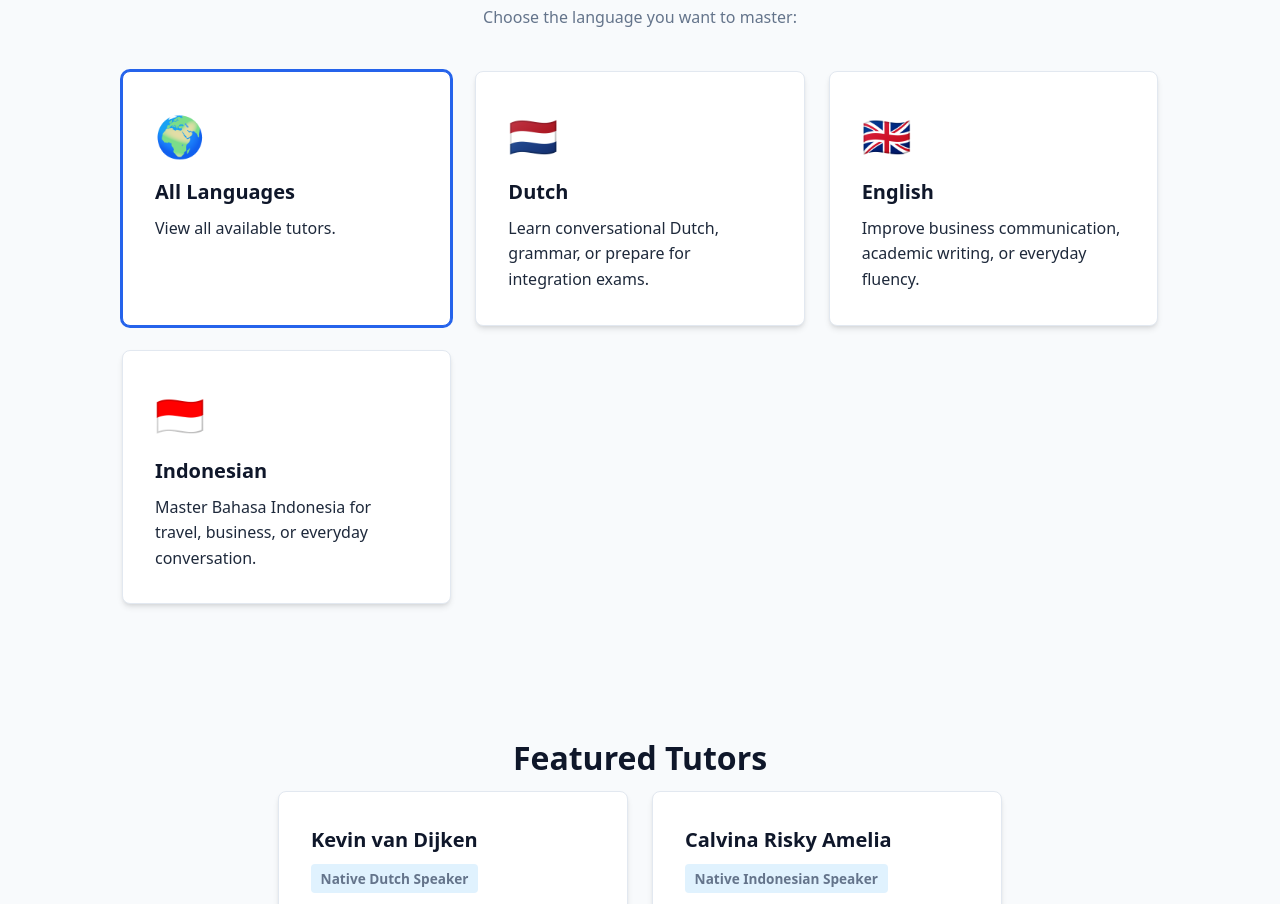
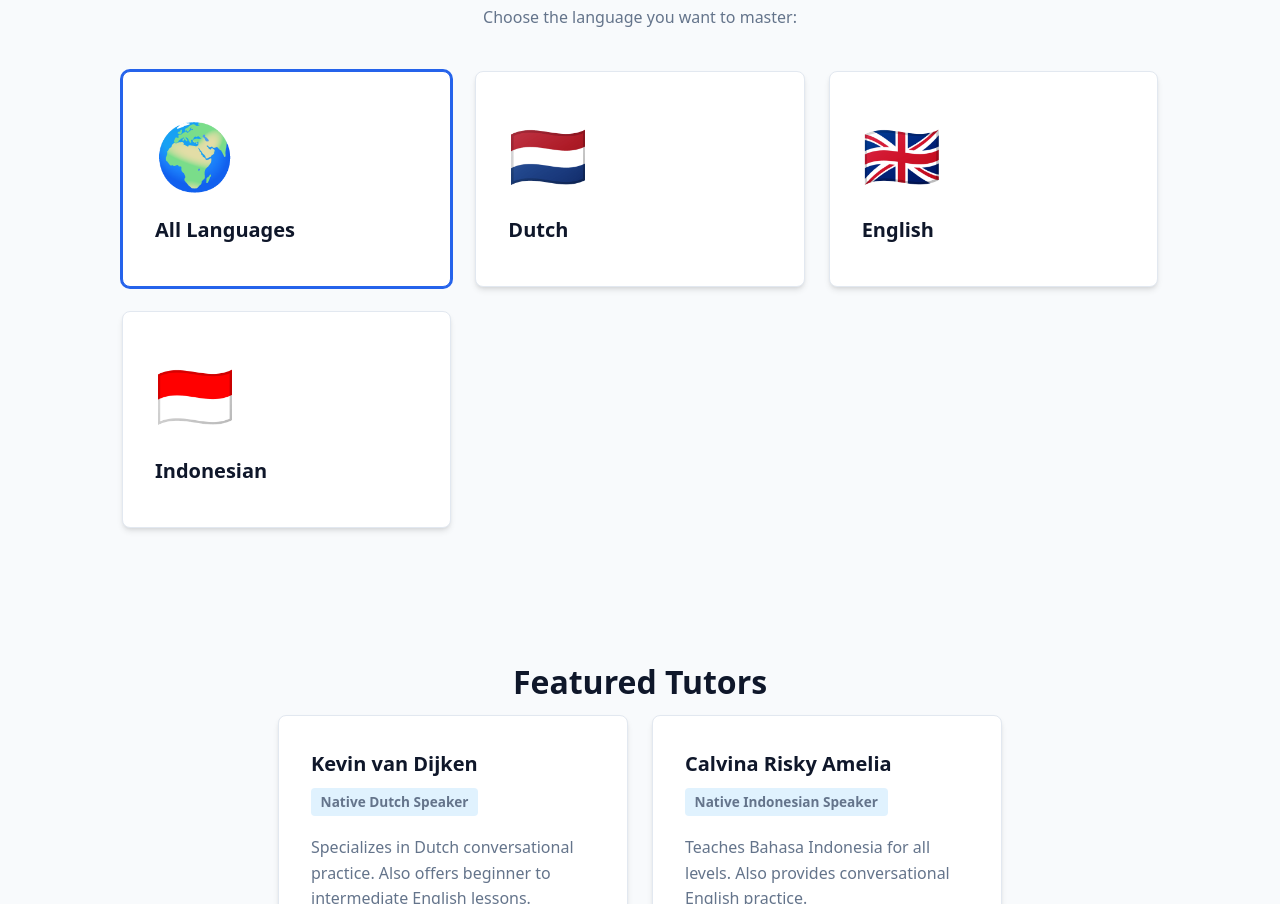
Before and after one commit to ITHaste/Language-Tutoring, a website: page index.html in a window 1280 px wide. Shown: the part 1079-1983 px from the top of the page. Drawn offline with Linux system fonts and the light colour scheme; files whose address does not match are found by name.

Commit message:
language cards tweak

```diff
--- a/index.html
+++ b/index.html
@@ -80,32 +80,28 @@
             <p>Choose the language you want to master:</p>
 
             <div class="language-grid">
-                <!-- All Languages Card -->
+                <!-- All Languages Card (keeping it active by default) -->
                 <div class="lang-card active" data-filter="all">
                     <span class="flag">🌍</span>
                     <h3>All Languages</h3>
-                    <p>View all available tutors.</p>
                 </div>
 
                 <!-- Dutch Card -->
                 <div class="lang-card" data-filter="dutch">
                     <span class="flag">🇳🇱</span>
                     <h3>Dutch</h3>
-                    <p>Learn conversational Dutch, grammar, or prepare for integration exams.</p>
                 </div>
 
                 <!-- English Card -->
                 <div class="lang-card" data-filter="english">
                     <span class="flag">🇬🇧</span>
                     <h3>English</h3>
-                    <p>Improve business communication, academic writing, or everyday fluency.</p>
                 </div>
 
                 <!-- Indonesian Card -->
                 <div class="lang-card" data-filter="indonesian">
                     <span class="flag">🇮🇩</span>
                     <h3>Indonesian</h3>
-                    <p>Master Bahasa Indonesia for travel, business, or everyday conversation.</p>
                 </div>
             </div>
         </section>
--- a/style.css
+++ b/style.css
@@ -246,7 +246,7 @@ section > p {
 }
 
 .lang-card .flag {
-    font-size: 2.5rem;
+    font-size: 4rem; /* Increased size for more prominence */
     display: block;
     margin-bottom: 0.5rem;
 }
```
